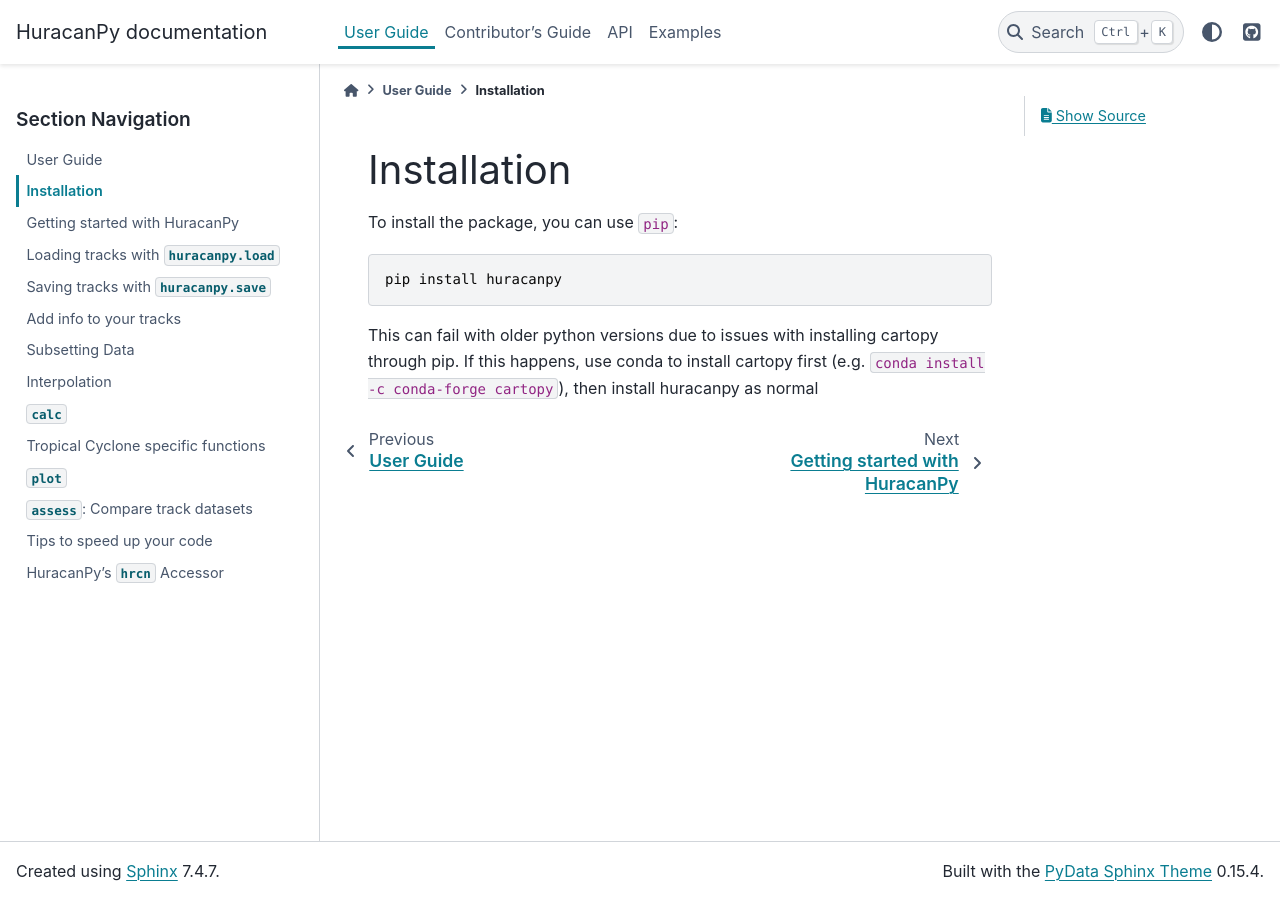
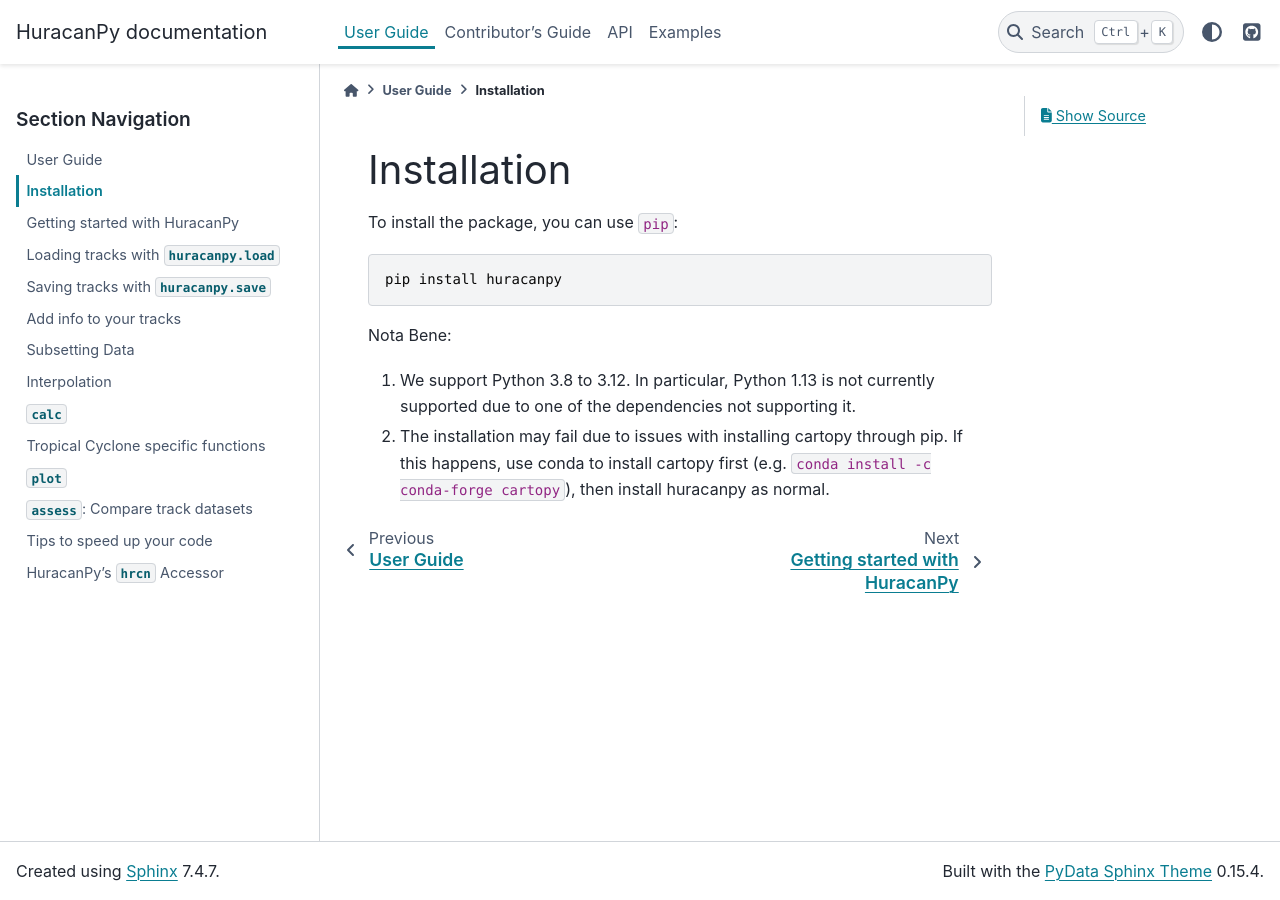
Before and after one commit to Huracan-project/huracanpy, a Sphinx documentation site: the page built from docs/user_guide/install.rst, in a window 1280 px wide. Built offline with Sphinx 7.4.7 and the PyData theme 0.15.4, drawn with Linux system fonts in a browser that asks for light colours; pages that are not in the unit, such as notebooks, are missing from menus.

Commit message:
Add disclaimer about python 3.13

```diff
--- a/docs/user_guide/install.rst
+++ b/docs/user_guide/install.rst
@@ -5,6 +5,7 @@ To install the package, you can use ``pip``::
 
     pip install huracanpy
 
-This can fail with older python versions due to issues with installing cartopy through
-pip. If this happens, use conda to install cartopy first
-(e.g. ``conda install -c conda-forge cartopy``), then install huracanpy as normal
+Nota Bene:
+
+#. We support Python 3.8 to 3.12. In particular, Python 1.13 is not currently supported due to one of the dependencies not supporting it.
+#. The installation may fail due to issues with installing cartopy through pip. If this happens, use conda to install cartopy first (e.g. ``conda install -c conda-forge cartopy``), then install huracanpy as normal.
```
